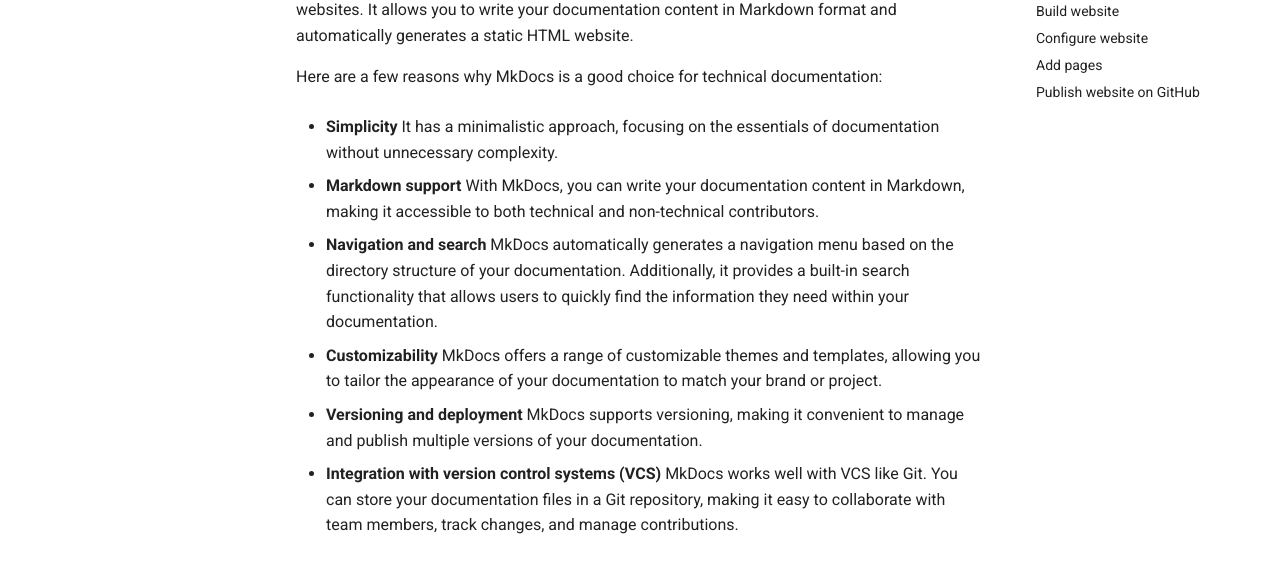
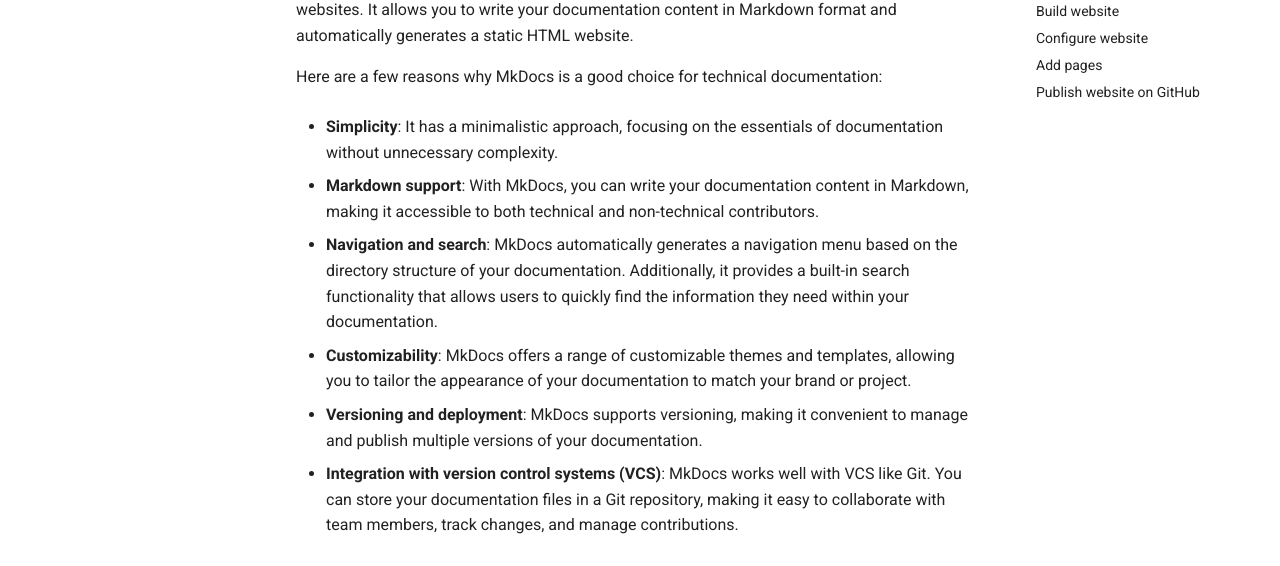
Before and after one commit to tannisanta/tt-techcomm-project, an MkDocs documentation site: the page built from docs/Static websites/MkDocs_website.md, in a window 1280 px wide and 900 px high. Shown: the part 256-822 px from the top of the window. Built offline with MkDocs 1.6.1 and Material for MkDocs 9.7.7, drawn with Linux system fonts in a browser that asks for light colours; some of the changed text lies outside the part shown.

Commit message:
Minor improvements

```diff
--- a/docs/Static websites/MkDocs_website.md
+++ b/docs/Static websites/MkDocs_website.md
@@ -2,22 +2,22 @@
 
 Here are a few reasons why MkDocs is a good choice for technical documentation:
 
-- **Simplicity**
+- **Simplicity**:
 It has a minimalistic approach, focusing on the essentials of documentation without unnecessary complexity.
 
-- **Markdown support**
+- **Markdown support**:
 With MkDocs, you can write your documentation content in Markdown, making it accessible to both technical and non-technical contributors.
 
-- **Navigation and search**
+- **Navigation and search**:
 MkDocs automatically generates a navigation menu based on the directory structure of your documentation. Additionally, it provides a built-in search functionality that allows users to quickly find the information they need within your documentation.
 
-- **Customizability**
+- **Customizability**:
 MkDocs offers a range of customizable themes and templates, allowing you to tailor the appearance of your documentation to match your brand or project.
 
-- **Versioning and deployment**
+- **Versioning and deployment**:
 MkDocs supports versioning, making it convenient to manage and publish multiple versions of your documentation.
 
-- **Integration with version control systems (VCS)**
+- **Integration with version control systems (VCS)**:
 MkDocs works well with VCS like Git. You can store your documentation files in a Git repository, making it easy to collaborate with team members, track changes, and manage contributions.
 
 In this document, I share the process of building an MkDoc static website and hosting in on GitHub pages.
```
Also changed, not shown: other parts of docs/Static websites/MkDocs_website.md (+2 -2 lines), 1 other file.
